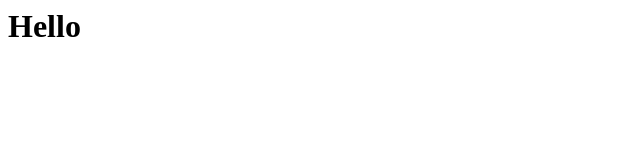
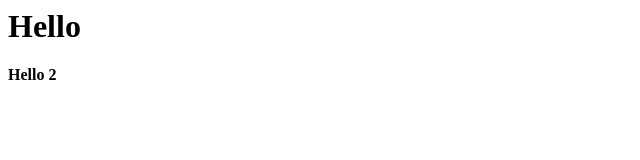
Before and after one commit to itsrahul9/test10dec24, a plain HTML site: page index.html in a window 1280 px wide. Shown: the full height of the page, 0-640 px from the left. Drawn offline with Linux system fonts and the light colour scheme.

Commit message:
Added a bold tag in index.html

```diff
--- a/index.html
+++ b/index.html
@@ -1 +1,2 @@
 <h1>Hello</h1>
+<b>Hello 2</b>
```
